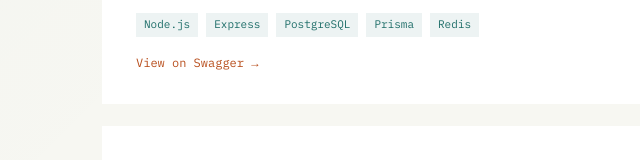
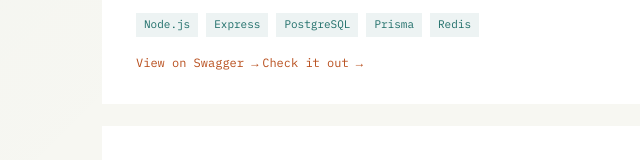
Before and after one commit to KoL-200/KoL_Portfolio, a website: page index.html in a window 1280 px wide. Shown: the part 1018-1178 px from the top of the page, 2-642 px from the left. Drawn offline with Linux system fonts and the light colour scheme; files whose address does not match are found by name.

Commit message:
FormSlug URL added

```diff
--- a/index.html
+++ b/index.html
@@ -88,6 +88,8 @@
                     rel="noopener">View on
                     Swagger
                     →</a>
+                <a class="project-link" href="https://form-slug.vercel.app/" target="_blank" rel="noopener">Check it out
+                    →</a>
             </article>
             <article class="project" data-work-page="1">
                 <h3>MultiVendor Ecommerce</h3>
```
